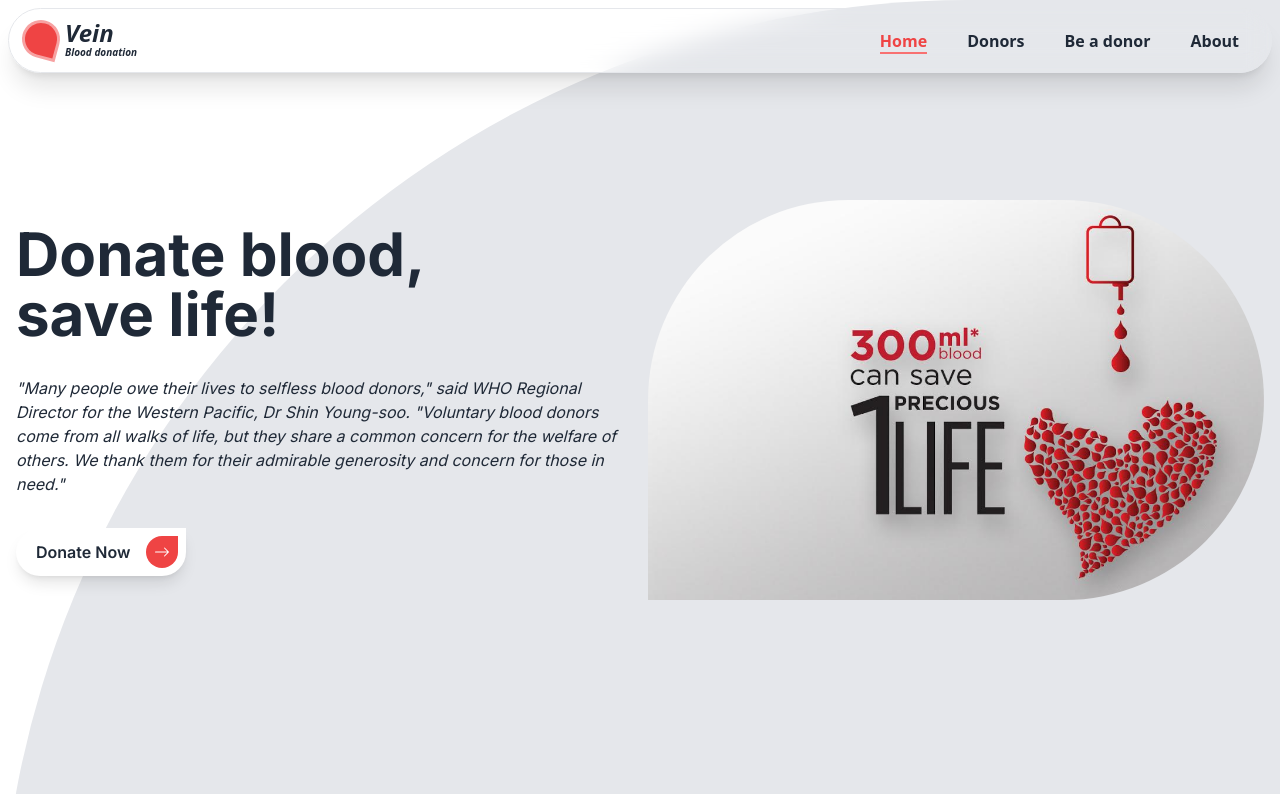
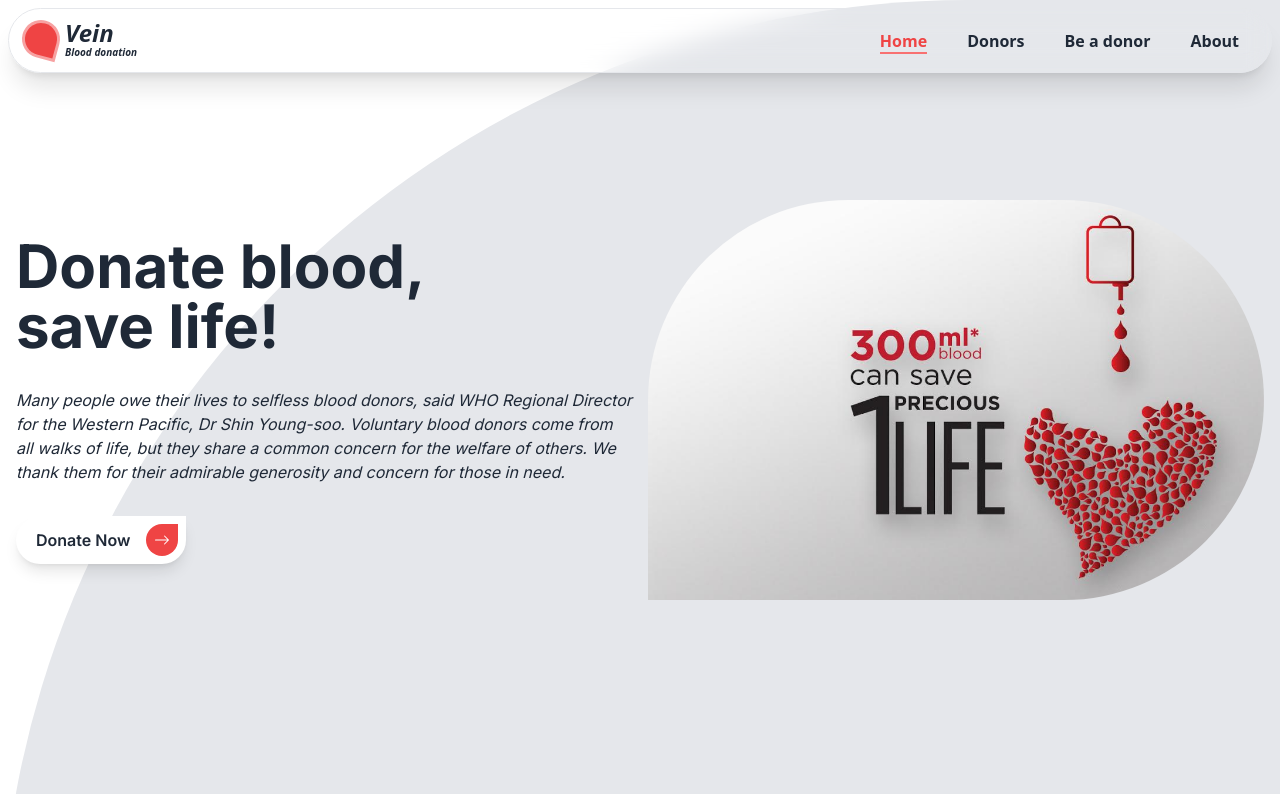
Before and after one commit to rifatptk/vein-v2, a Next.js app: page / in a window 1280 px wide. Shown: the top 794 px of the page. Built offline with nearby package versions, Linux system fonts and the light colour scheme.

Commit message:
fix build error

```diff
--- a/src/components/section/Hero.jsx
+++ b/src/components/section/Hero.jsx
@@ -1,63 +1,63 @@
-"use client";
-import Image from "next/image";
-import { useRouter } from "next/navigation";
-import RiButton from "../buttons/RiButton";
+'use client';
+import Image from 'next/image';
+import { useRouter } from 'next/navigation';
+import RiButton from '../buttons/RiButton';
 
 function Hero() {
   const router = useRouter();
   function gotoSignup() {
-    router.push("/signup");
+    router.push('/signup');
   }
   return (
-    <section className="rounded-ss-full bg-gray-200 pt-24 md:pt-0">
-      <div className="min-h-screen container md:flex items-center gap-4 h-full ">
-        <div className="flex-1 flex flex-col gap-8">
-          <h1 className="text-6xl">
+    <section className='pt-24 bg-gray-200 rounded-ss-full md:pt-0'>
+      <div className='container items-center h-full min-h-screen gap-4 md:flex '>
+        <div className='flex flex-col flex-1 gap-8'>
+          <h1 className='text-6xl'>
             Donate blood, <br />
             save life!
           </h1>
           <em>
-            "Many people owe their lives to selfless blood donors," said WHO
+            Many people owe their lives to selfless blood donors, said WHO
             Regional Director for the Western Pacific, Dr Shin Young-soo.
-            "Voluntary blood donors come from all walks of life, but they share
-            a common concern for the welfare of others. We thank them for their
-            admirable generosity and concern for those in need."
+            Voluntary blood donors come from all walks of life, but they share a
+            common concern for the welfare of others. We thank them for their
+            admirable generosity and concern for those in need.
           </em>
 
-          <RiButton text="Donate Now" onClick={gotoSignup} />
+          <RiButton text='Donate Now' onClick={gotoSignup} />
         </div>
 
-        <div className="flex-1 mt-10 md:mt-0">
-          <div className="w-full h-[400px] bg-red-500 rounded-full rounded-es-none overflow-hidden">
+        <div className='flex-1 mt-10 md:mt-0'>
+          <div className='w-full h-[400px] bg-red-500 rounded-full rounded-es-none overflow-hidden'>
             <Image
-              src="/img/blood_donation.jpg"
-              alt="blood donation"
+              src='/img/blood_donation.jpg'
+              alt='blood donation'
               width={600}
               height={400}
-              className="w-full object-cover"
+              className='object-cover w-full'
             />
           </div>
         </div>
       </div>
 
-      <div className=" mt-20 md:mt-0 bg-red-500 rounded-se-full relative overflow-hidden">
-        <div className="w-80 h-80 rounded-full bg-red-400/50 absolute top-5 left-5" />
+      <div className='relative mt-20 overflow-hidden bg-red-500  md:mt-0 rounded-se-full'>
+        <div className='absolute rounded-full w-80 h-80 bg-red-400/50 top-5 left-5' />
 
-        <div className="relative container py-10 md:flex justify-between items-center gap-10">
-          <div className="text-white">
-            <h2 className="text-xl md:text-2xl">
+        <div className='container relative items-center justify-between gap-10 py-10 md:flex'>
+          <div className='text-white'>
+            <h2 className='text-xl md:text-2xl'>
               We are helping people from 10 years
             </h2>
-            <p className="text-sm mt-4 ">
-              Lorem ipsum dolor sit amet, consectetur adipisicing elit. <br />{" "}
+            <p className='mt-4 text-sm '>
+              Lorem ipsum dolor sit amet, consectetur adipisicing elit. <br />{' '}
               Animi magnam autem consectetur dolor. In laudantium corporis
               fugiat est sint officiis.
             </p>
           </div>
           <RiButton
-            text="Donate Now"
+            text='Donate Now'
             onClick={gotoSignup}
-            className="mr-20 mt-5 md:mt-0"
+            className='mt-5 mr-20 md:mt-0'
           />
         </div>
       </div>
```
